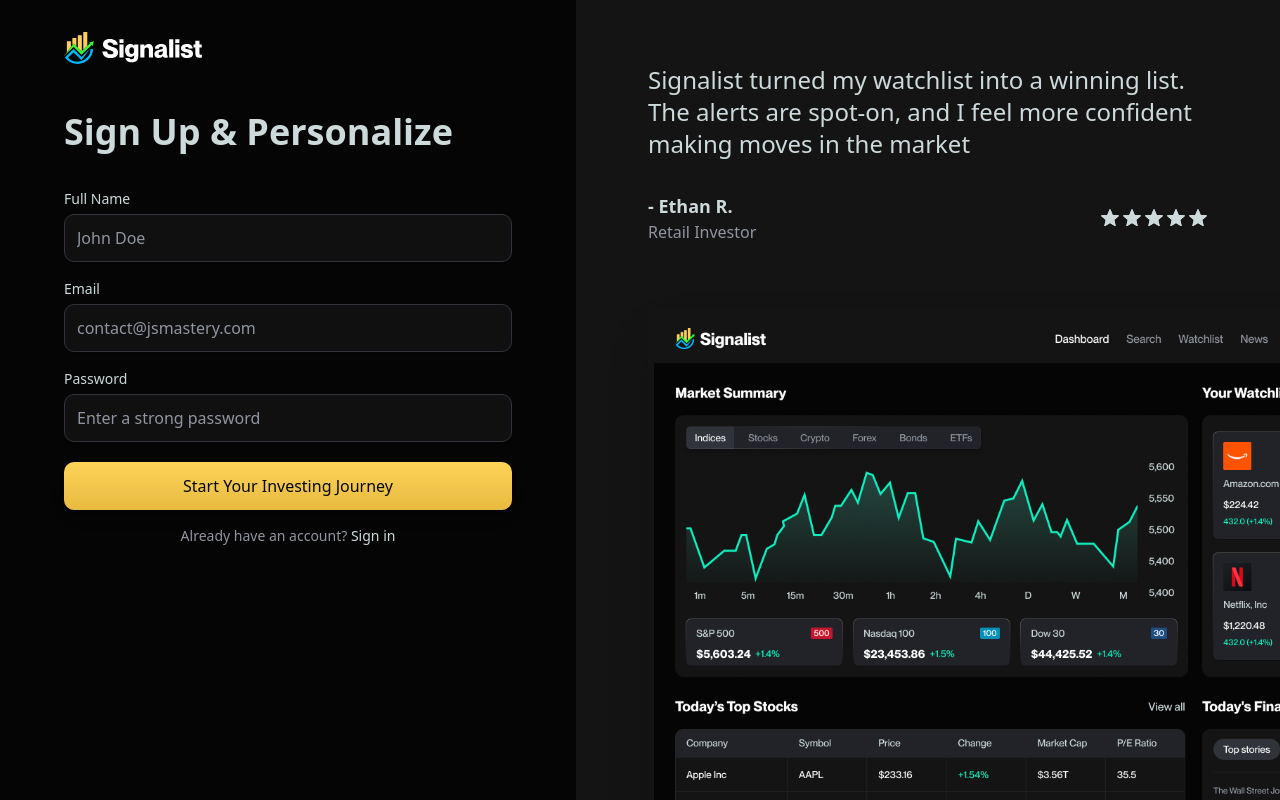
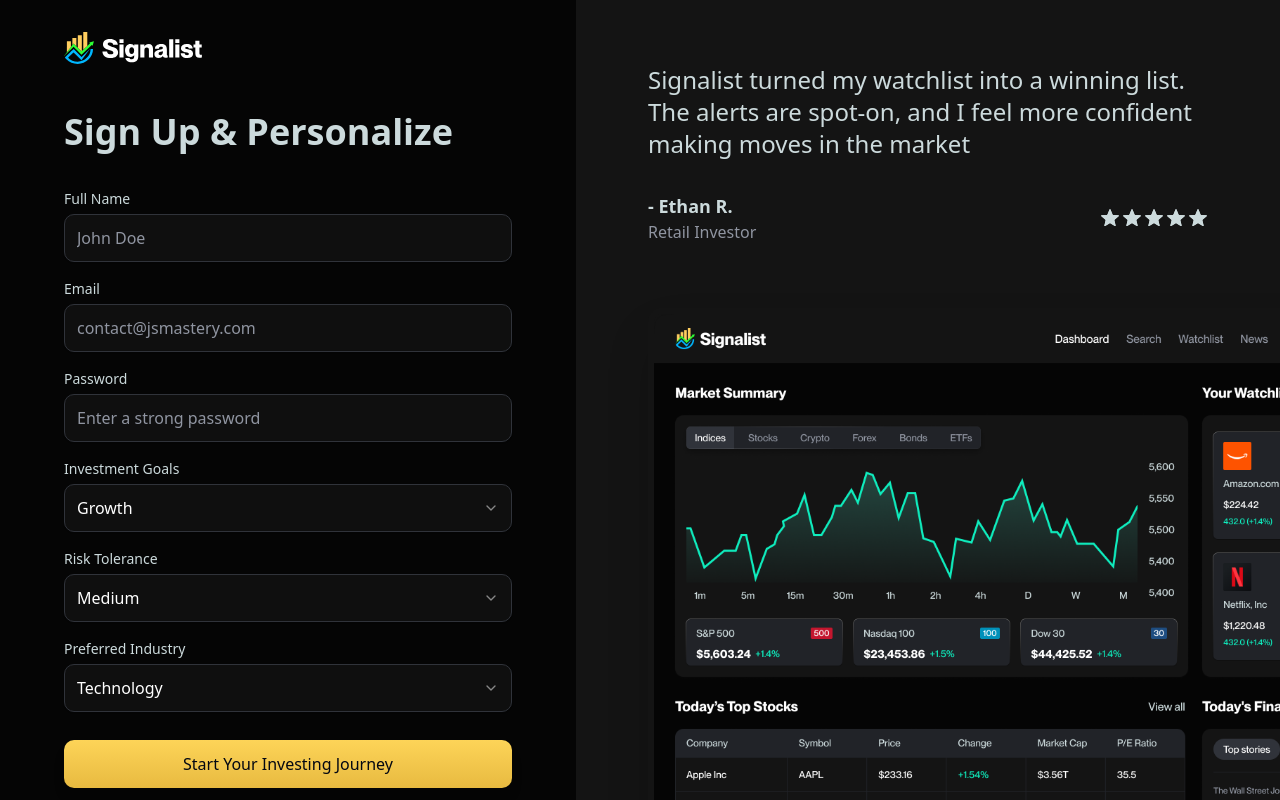
Before and after one commit to Jisap/stock-traker-app, a Next.js app: page /sign-up in a window 1280 px wide. Built offline with nearby package versions, Linux system fonts and the light colour scheme.

Commit message:
Add investment goals, risk tolerance, and preferred industry fields to sign-up form using SelectField component; enhance form validation and error handling for improved user experience.

```diff
--- a/app/(auth)/sign-up/page.tsx
+++ b/app/(auth)/sign-up/page.tsx
@@ -2,7 +2,9 @@
 
 import FooterLink from '@/components/forms/FooterLink';
 import InputField from '@/components/forms/InputField';
+import SelectField from '@/components/forms/SelectField';
 import { Button } from '@/components/ui/button';
+import { INVESTMENT_GOALS, PREFERRED_INDUSTRIES, RISK_TOLERANCE_OPTIONS } from '@/lib/constants';
 import React from 'react'
 import { useForm } from 'react-hook-form';
 
@@ -74,6 +76,36 @@
           validation={{ required: 'Password is required', minLength: 8 }}
         />
 
+        <SelectField
+          name="investmentGoals"
+          label="Investment Goals"
+          placeholder="Select your investment goal"
+          options={INVESTMENT_GOALS}
+          control={control}
+          error={errors.investmentGoals}
+          required
+        />
+
+        <SelectField
+          name="riskTolerance"
+          label="Risk Tolerance"
+          placeholder="Select your risk level"
+          options={RISK_TOLERANCE_OPTIONS}
+          control={control}
+          error={errors.riskTolerance}
+          required
+        />
+
+        <SelectField
+          name="preferredIndustry"
+          label="Preferred Industry"
+          placeholder="Select your preferred industry"
+          options={PREFERRED_INDUSTRIES}
+          control={control}
+          error={errors.preferredIndustry}
+          required
+        />
+
       </form>
 
       <Button
```
